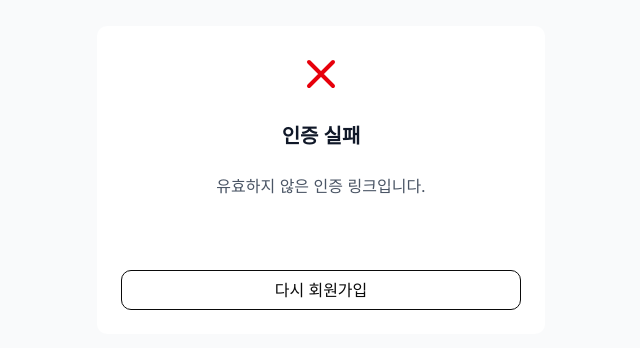
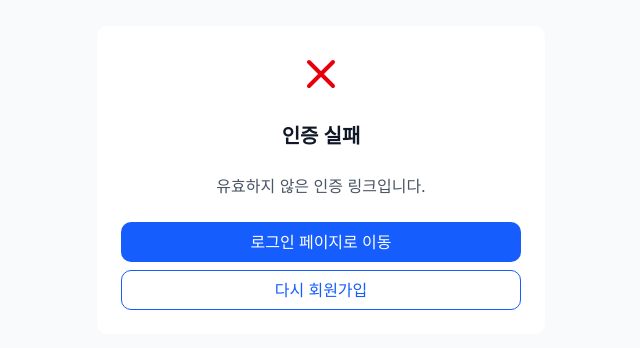
Before and after one commit to Donggull/ea_plan_02, a Next.js app: page /auth/verify-email in a window 1280 px wide. Shown: the part 220-568 px from the top of the page, without its empty margins (319-959 px from the left). Built offline with nearby package versions, Linux system fonts and the light colour scheme; no server answers.

Commit message:
fix: Resolve Vercel 404 error and build compatibility issues

```diff
--- a/src/app/layout.tsx
+++ b/src/app/layout.tsx
@@ -1,13 +1,12 @@
 import type { Metadata } from 'next'
 import { Inter } from 'next/font/google'
 import './globals.css'
-import { Providers } from '@/components/providers/Providers'
 
 const inter = Inter({ subsets: ['latin'] })
 
 export const metadata: Metadata = {
-  title: '엘루오 - 통합 관리 플랫폼',
-  description: 'AI 기반 웹/앱 서비스 통합 관리 플랫폼',
+  title: 'EA Plan - 웹·앱 서비스 기획 플랫폼',
+  description: 'AI 기반 웹·앱 서비스 기획의 새로운 경험',
 }
 
 export default function RootLayout({
@@ -18,9 +17,7 @@
   return (
     <html lang="ko">
       <body className={inter.className}>
-        <Providers>
-          {children}
-        </Providers>
+        {children}
       </body>
     </html>
   )
--- a/src/basic/src/components/Button/Button.tsx
+++ b/src/basic/src/components/Button/Button.tsx
@@ -12,10 +12,10 @@
     const baseClasses = 'inline-flex items-center justify-center font-medium transition-colors focus-visible:outline-none focus-visible:ring-2 focus-visible:ring-offset-2 disabled:pointer-events-none disabled:opacity-50'
 
     const variantClasses = {
-      primary: 'bg-[hsl(var(--color-primary-500))] text-white hover:bg-[hsl(var(--color-primary-600))]',
-      secondary: 'bg-[hsl(var(--color-secondary-200))] text-[hsl(var(--color-secondary-900))] hover:bg-[hsl(var(--color-secondary-300))]',
-      outline: 'border border-[hsl(var(--color-primary-500))] text-[hsl(var(--color-primary-500))] hover:bg-[hsl(var(--color-primary-50))]',
-      ghost: 'text-[hsl(var(--color-primary-500))] hover:bg-[hsl(var(--color-primary-50))]'
+      primary: 'bg-blue-600 text-white hover:bg-blue-700 focus-visible:ring-blue-500',
+      secondary: 'bg-gray-200 text-gray-900 hover:bg-gray-300 focus-visible:ring-gray-500',
+      outline: 'border border-blue-600 text-blue-600 hover:bg-blue-50 focus-visible:ring-blue-500',
+      ghost: 'text-blue-600 hover:bg-blue-50 focus-visible:ring-blue-500'
     }
 
     const sizeClasses = {
```
